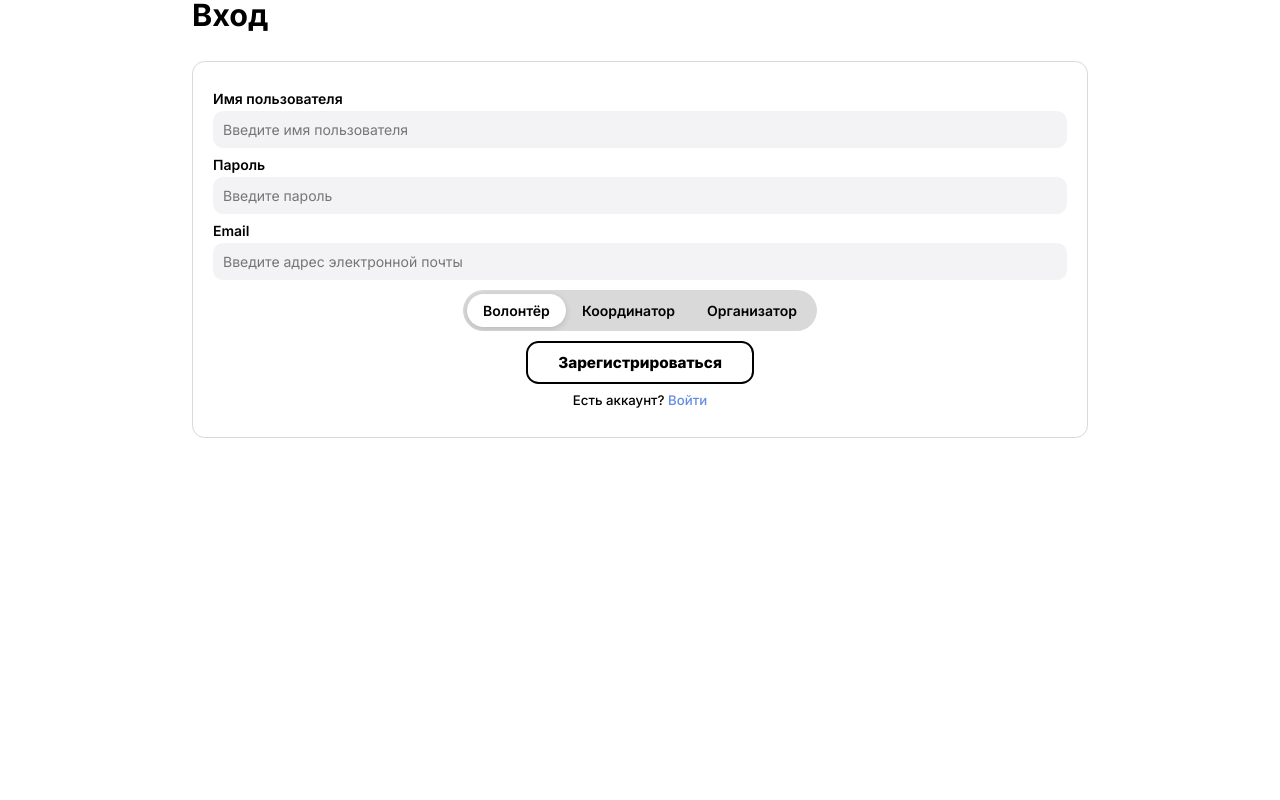
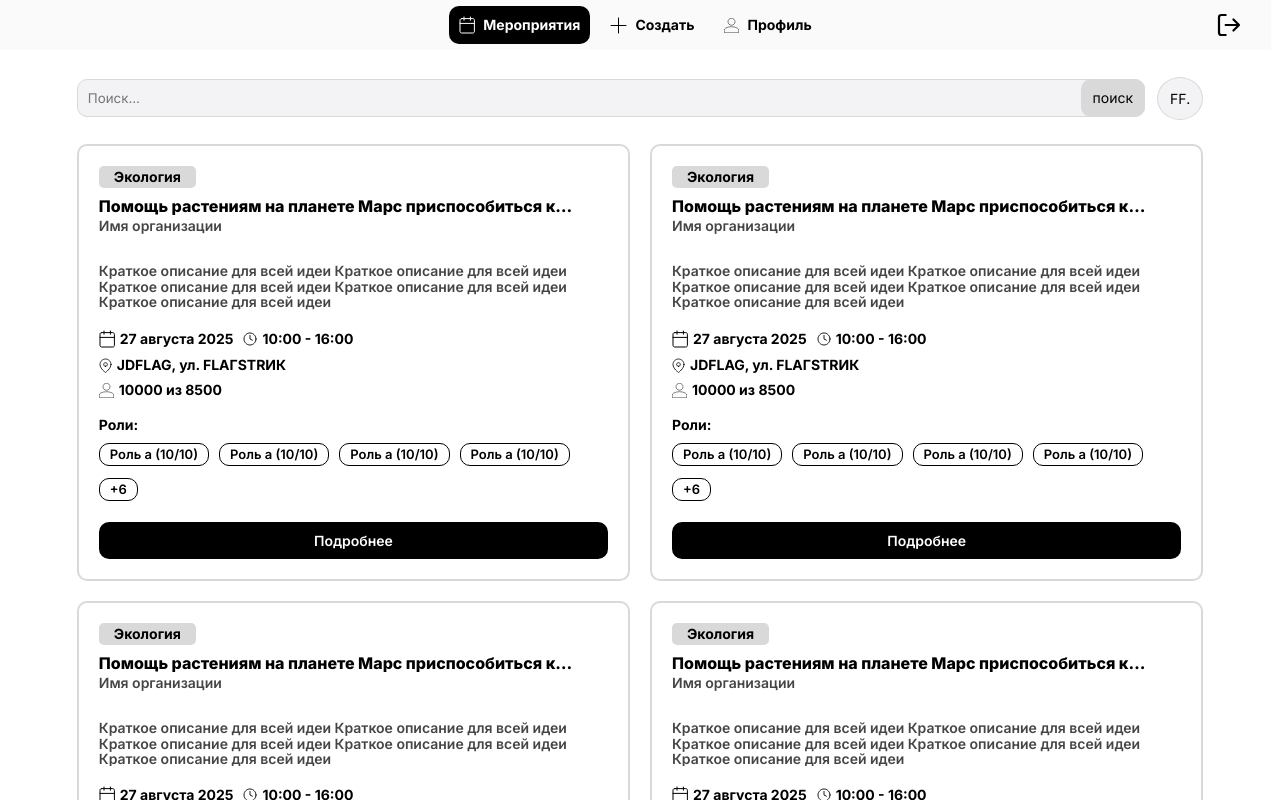
Before and after one commit to ZakSlinin/GeniusHackGZG, a React (Vite) app in the folder frontend/: page / in a window 1280 px wide. Built offline with nearby package versions, Linux system fonts and the light colour scheme.

Commit message:
adaptive bar selector + updated pages config

```diff
--- a/frontend/src/app/main.tsx
+++ b/frontend/src/app/main.tsx
@@ -4,9 +4,10 @@ import { createRoot } from "react-dom/client";
 import { App } from "./router/App.tsx";
 
 import "@/app/assets/styles/global.scss";
+import { BrowserRouter } from "react-router-dom";
 
 createRoot(document.getElementById("root")!).render(
-  // <BrowserRouter>
+  <BrowserRouter>
     <App />
-  // </BrowserRouter>
+  </BrowserRouter>
 );
--- a/frontend/src/app/router/App.tsx
+++ b/frontend/src/app/router/App.tsx
@@ -1,17 +1,25 @@
-// import { Routes } from "react-router-dom";
-// import { Header } from "@/widgets/header";
+import { Route, Routes } from "react-router-dom";
+import { Header } from "@/widgets/header";
+import { PRIVATE_PAGES } from "@/shared/config/pages.config";
+import { EventsPage } from "@/pages/events";
 import { Registration } from "@/pages/registration/registration.tsx";
+import { SignIn } from "@/pages/signIn/signIn.tsx";
+import { CreateNewEvent } from "@/pages/create/createEvent.tsx";
 
 export const App = () => {
   return (
     <main>
-      {/*<Header />*/}
-      {/*<Routes>*/}
-      <Registration />
-      {/*</Routes>*/}
+      <Header />
+      <Routes>
+        <Route path={PRIVATE_PAGES.HOME} element={<EventsPage />} />
+        <Route path={PRIVATE_PAGES.REGISTRATION} element={<Registration />} />
+        <Route path={PRIVATE_PAGES.SIGN_IN} element={<SignIn />} />
+        <Route path={PRIVATE_PAGES.NEW_EVENT} element={<CreateNewEvent />} />
+      </Routes>
     </main>
   );
 };
+
 // {/*  <Event name={"qweqwe"} category={"qweqwe"}*/}
 // {/*         createdBy={"qweqwe"} date={new Date()} timeStart={"12:00"}*/}
 // {/*         timeEnd={"14:00"} location={"Arzamas"} volunteerNeedCount={5}*/}
--- a/frontend/src/pages/registration/registration.module.scss
+++ b/frontend/src/pages/registration/registration.module.scss
@@ -10,6 +10,14 @@
   //align-items: center;
   flex-direction: column;
   gap: 30px;
+
+  @media (max-width: 1480px) {
+    grid-template-columns: repeat(2, 1fr);
+  }
+
+  @media (max-width: 768px) {
+    grid-template-columns: 1fr;
+  }
 
   h1 {
     font-size: 3cap;
--- a/frontend/src/pages/registration/registration.tsx
+++ b/frontend/src/pages/registration/registration.tsx
@@ -42,7 +42,7 @@ export const Registration = () => {
           {/*/>*/}
 
           <button className={s.signUpButton}>Зарегистрироваться</button>
-          <p>Есть аккаунт? <a>Войти</a></p>
+          <p>Есть аккаунт? <a href={'/sign-in'}>Войти</a></p>
         </form>
       </div>
     </div>
--- a/frontend/src/pages/signIn/signIn.tsx
+++ b/frontend/src/pages/signIn/signIn.tsx
@@ -25,7 +25,7 @@ export const SignIn = () => {
                  placeholder={"Введите пароль"} />
 
           <button>Войти</button>
-          <p>Нет аккаунта? <a>Зарегистрироваться</a></p>
+          <p>Нет аккаунта? <a href={"/registration"}>Зарегистрироваться</a></p>
         </form>
       </div>
     </div>
--- a/frontend/src/shared/config/pages.config.ts
+++ b/frontend/src/shared/config/pages.config.ts
@@ -3,4 +3,6 @@ export const PRIVATE_PAGES = {
   PROFILE: "/me",
   NEW_EVENT: "/event/new",
   COORDINATION: "/coordination",
+  REGISTRATION: "/registration",
+  SIGN_IN: "/sign-in",
 };
--- a/frontend/src/shared/ui/barSelector/BarSelector.module.scss
+++ b/frontend/src/shared/ui/barSelector/BarSelector.module.scss
@@ -1,36 +1,55 @@
 .container {
   position: relative;
   display: flex;
+  flex-direction: row;
   background-color: #d9d9d9;
-  border-radius: 9999px;
+  border-radius: 16px;
   padding: 4px;
   overflow: hidden;
+
   .slider {
     position: absolute;
     top: 4px;
     bottom: 4px;
-    border-radius: 9999px;
+    border-radius: 16px;
     background: #fff;
     box-shadow: 0 2px 6px rgba(0, 0, 0, 0.15);
     transition: all 0.3s ease;
   }
+
   .item {
     flex: 0 1 auto;
-    padding: 8px 16px;
+    padding: 12px 16px;
     border: none;
-    border-radius: 9999px;
+    border-radius: 16px;
     background: transparent;
     font-weight: 600;
     cursor: pointer;
     position: relative;
     z-index: 1;
     transition: color 0.3s ease;
+    text-align: center;
     min-width: 20px;
+    min-height: 20px;
   }
-
-
 
   .active {
     color: #000;
   }
+
+  @media (max-width: 1480px) {
+    flex-direction: column;
+  }
+
+  @media (max-width: 768px) {
+    flex-direction: column;
+
+    .slider {
+      left: 4px;
+      right: 4px;
+      top: unset;
+      bottom: unset;
+      transition: none;
+    }
+  }
 }
--- a/frontend/src/shared/ui/barSelector/BarSelector.tsx
+++ b/frontend/src/shared/ui/barSelector/BarSelector.tsx
@@ -7,6 +7,7 @@ interface BarSelectorProps {
   className?: string;
   fontSize?: number;
   itemWidth?: number;
+  itemHeight?: number;
 }
 
 export const BarSelector = ({
@@ -14,10 +15,11 @@ export const BarSelector = ({
                               onChange,
                               className,
                               fontSize,
-                              itemWidth
+                              itemWidth,
+                              itemHeight
                             }: BarSelectorProps) => {
   const [selected, setSelected] = useState(values[0]);
-  const [sliderStyle, setSliderStyle] = useState({ left: 0, width: 0 });
+  const [sliderStyle, setSliderStyle] = useState({ left: 0, width: 0, top: 0, height: 0 });
   const containerRef = useRef<HTMLDivElement>(null);
   const itemsRef = useRef<(HTMLButtonElement | null)[]>([]);
 
@@ -28,9 +30,12 @@ export const BarSelector = ({
     if (el && container) {
       const elRect = el.getBoundingClientRect();
       const containerRect = container.getBoundingClientRect();
+      const isVertical = window.innerWidth <= 768;
       setSliderStyle({
-        left: elRect.left - containerRect.left,
-        width: elRect.width
+        left: isVertical ? 4 : elRect.left - containerRect.left,
+        width: isVertical ? containerRect.width - 8 : elRect.width,
+        top: isVertical ? elRect.top - containerRect.top : 4,
+        height: isVertical ? elRect.height : containerRect.height - 8
       });
     }
   }, [selected, values]);
@@ -44,7 +49,12 @@ export const BarSelector = ({
     <div className={`${s.container} ${className || ""}`} ref={containerRef}>
       <div
         className={s.slider}
-        style={{ left: sliderStyle.left, width: sliderStyle.width }}
+        style={{
+          left: sliderStyle.left,
+          width: sliderStyle.width,
+          top: sliderStyle.top,
+          height: sliderStyle.height
+        }}
       />
       {values.map((item, idx) => (
         <button
@@ -55,6 +65,7 @@ export const BarSelector = ({
           className={`${s.item} ${selected === item ? s.active : ""}`}
           style={{
             width: itemWidth !== undefined ? `${itemWidth}px` : "auto",
+            height: itemHeight !== undefined ? `${itemHeight}px` : "auto",
             fontSize: fontSize ? `${fontSize}px` : "inherit"
           }}
         >
```
Lines whose indentation alone changed are shown as unchanged.
